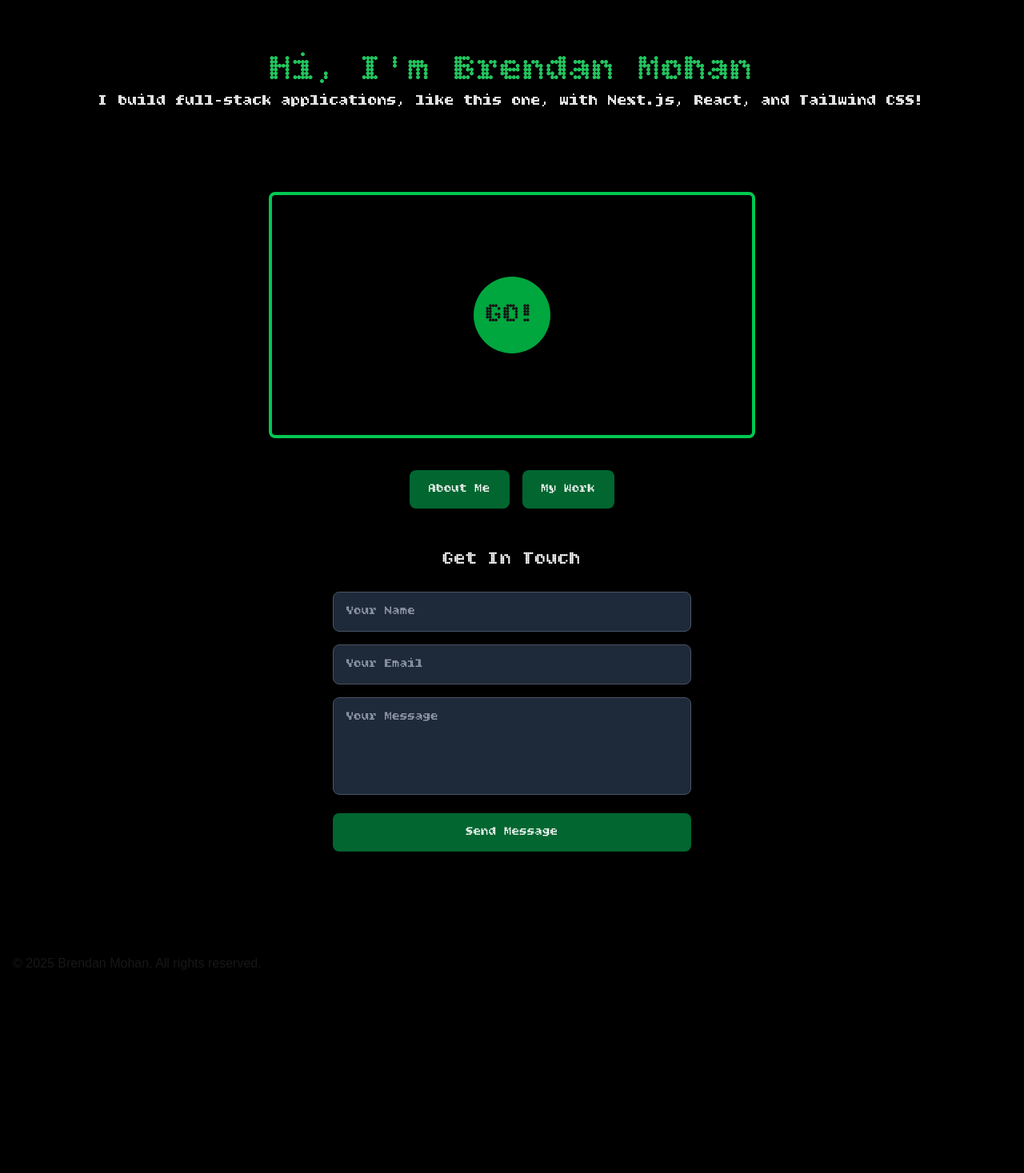
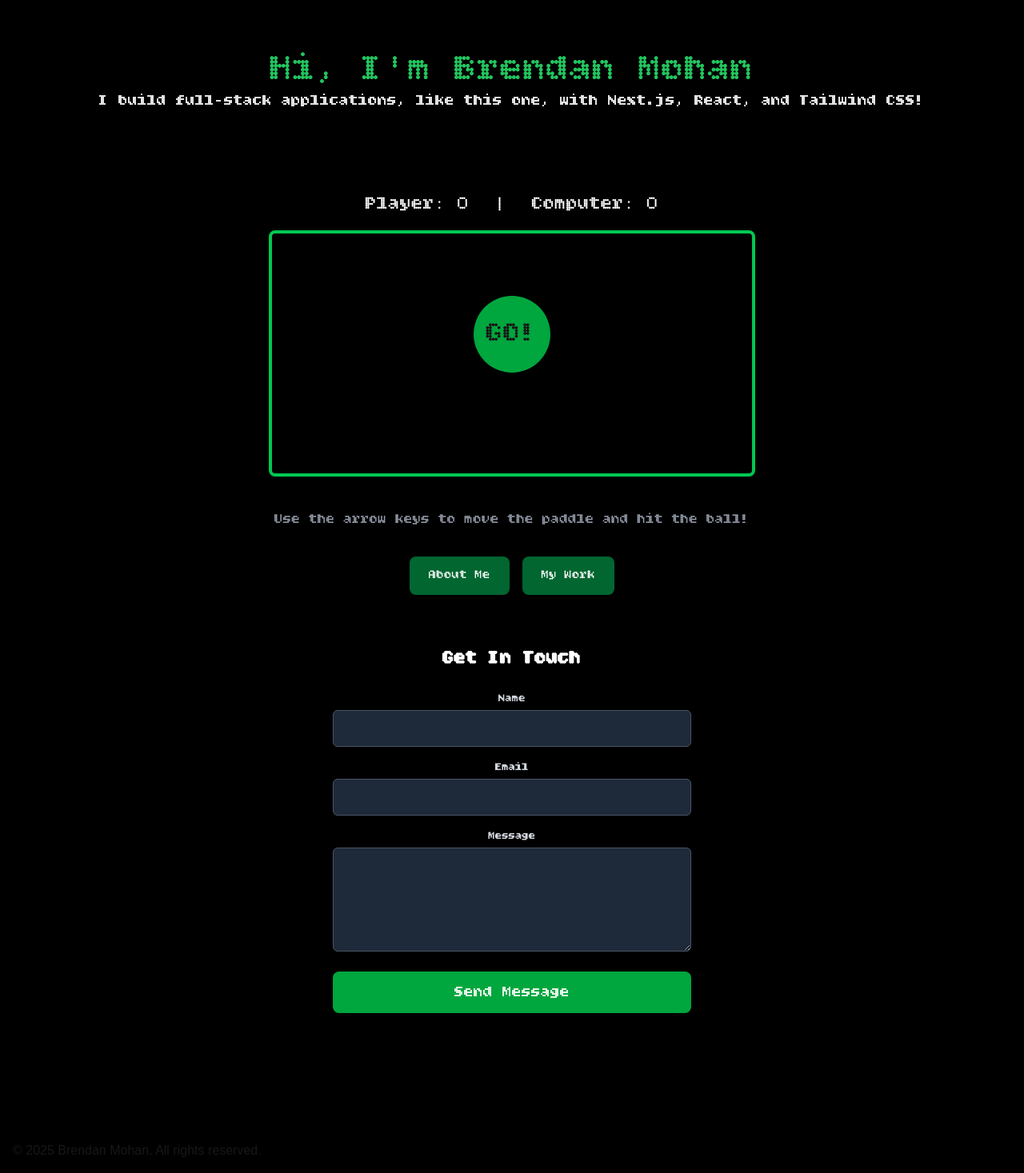
Before and after one commit to MoHanSolo/portfolio, a Next.js app: page / in a window 1280 px wide. Shown: the whole page at 80% size. Before the commit the page ends 1233 px from the top, so only its background shows below. Built offline with nearby package versions, Linux system fonts and the light colour scheme.

Commit message:
Fixed email form, added additional styling to about me & homepage, created scoreboard and stop/delay functionality for pong

```diff
--- a/app/page.tsx
+++ b/app/page.tsx
@@ -1,6 +1,7 @@
 import Image from "next/image";
 import PongPreview from "../components/pong-preview";
 import Pong from "../components/pong";
+import ContactForm from "../components/contact-form";
 
 export const metadata = {
   title: 'Brendan Mohan - Full Stack Developer',
@@ -22,6 +23,11 @@ export default function HomePage() {
           I build full-stack applications, like this one, with Next.js, React, and Tailwind CSS!
         </p>
         <Pong />
+
+        {/* Pong Instructions */}
+        <p className="text-lg text-gray-400 mt-4" style={{ fontFamily: 'Bitcount, Arial, Helvetica, sans-serif' }}>
+            Use the arrow keys to move the paddle and hit the ball!
+        </p>
 
         {/* Navigation Buttons */}
         <div className="flex justify-center space-x-4 mt-8">
@@ -47,48 +53,7 @@ export default function HomePage() {
           </a>
         </div>
 
-        {/* Contact Form */}
-        <div className="max-w-md mx-auto mt-12">
-          <h2 className="text-2xl mb-6 text-white" style={{ fontFamily: 'Bitcount, Arial, Helvetica, sans-serif' }}>
-            Get In Touch
-          </h2>
-          <form action="mailto:your-email@example.com" method="post" encType="text/plain" className="space-y-4">
-            <input
-              type="text"
-              name="name"
-              placeholder="Your Name"
-              className="w-full px-4 py-3 rounded-lg bg-gray-800 text-white placeholder-gray-400 border border-gray-600 focus:border-green-500 focus:outline-none"
-              style={{ fontFamily: 'Bitcount, Arial, Helvetica, sans-serif' }}
-              required
-            />
-            <input
-              type="email"
-              name="email"
-              placeholder="Your Email"
-              className="w-full px-4 py-3 rounded-lg bg-gray-800 text-white placeholder-gray-400 border border-gray-600 focus:border-green-500 focus:outline-none"
-              style={{ fontFamily: 'Bitcount, Arial, Helvetica, sans-serif' }}
-              required
-            />
-            <textarea
-              name="message"
-              placeholder="Your Message"
-              rows={4}
-              className="w-full px-4 py-3 rounded-lg bg-gray-800 text-white placeholder-gray-400 border border-gray-600 focus:border-green-500 focus:outline-none resize-none"
-              style={{ fontFamily: 'Bitcount, Arial, Helvetica, sans-serif' }}
-              required
-            ></textarea>
-            <button
-              type="submit"
-              className="w-full px-6 py-3 text-white rounded-lg hover:bg-green-700 transition"
-              style={{
-                backgroundColor: "#016630",
-                fontFamily: 'Bitcount, Arial, Helvetica, sans-serif'
-              }}
-            >
-              Send Message
-            </button>
-          </form>
-        </div>
+        <ContactForm />
       </section>
     </>
   );
--- /dev/null
+++ b/components/contact-form.tsx
@@ -0,0 +1,127 @@
+"use client";
+import { useState } from 'react';
+
+export default function ContactForm() {
+  const [isSubmitting, setIsSubmitting] = useState(false);
+  const [isSubmitted, setIsSubmitted] = useState(false);
+  const [error, setError] = useState('');
+
+  const handleSubmit = async (e: React.FormEvent) => {
+    e.preventDefault();
+    setIsSubmitting(true);
+    setError('');
+
+    const form = e.target as HTMLFormElement;
+    const formData = new FormData(form);
+
+    try {
+      const response = await fetch('https://formspree.io/f/manblbpd', {
+        method: 'POST',
+        body: formData,
+        headers: {
+          'Accept': 'application/json'
+        }
+      });
+
+      if (response.ok) {
+        setIsSubmitted(true);
+        form.reset();
+      } else {
+        throw new Error('Failed to send message');
+      }
+    } catch (error) {
+      console.error('Error:', error);
+      setError('Failed to send message. Please try again.');
+    }
+
+    setIsSubmitting(false);
+  };
+
+  return (
+    <div className="max-w-md mx-auto pt-16 text-xl text-gray-600 mb-8"
+            style={{
+              fontFamily: 'Bitcount, Arial, Helvetica, sans-serif',
+              color: 'white'
+            }}>
+      <h2 className="text-2xl font-bold mb-6 text-center text-white"
+          style={{ fontFamily: 'Bitcount, Arial, Helvetica, sans-serif' }}>
+        Get In Touch
+      </h2>
+
+      {isSubmitted ? (
+        <div className="text-center p-8 bg-green-900 rounded-lg border border-green-600">
+          <h3 className="text-2xl text-green-400 mb-2"
+              style={{ fontFamily: 'Bitcount, Arial, Helvetica, sans-serif' }}>
+            Message Sent Successfully! ✓
+          </h3>
+          <p className="text-gray-300 mb-4">
+            Thanks for reaching out! I'll get back to you as soon as possible.
+          </p>
+          <button
+            onClick={() => setIsSubmitted(false)}
+            className="px-6 py-3 bg-green-600 text-white rounded-lg hover:bg-green-700 transition"
+            style={{ fontFamily: 'Bitcount, Arial, Helvetica, sans-serif' }}
+          >
+            Send Another Message
+          </button>
+        </div>
+      ) : (
+        <form onSubmit={handleSubmit} className="space-y-4">
+          <div>
+            <label htmlFor="name" className="block text-sm font-medium text-gray-300 mb-1">
+              Name
+            </label>
+            <input
+              type="text"
+              id="name"
+              name="name"
+              required
+              className="w-full px-3 py-2 bg-gray-800 border border-gray-600 rounded-md text-white focus:outline-none focus:border-green-500"
+            />
+          </div>
+
+          <div>
+            <label htmlFor="email" className="block text-sm font-medium text-gray-300 mb-1">
+              Email
+            </label>
+            <input
+              type="email"
+              id="email"
+              name="email"
+              required
+              className="w-full px-3 py-2 bg-gray-800 border border-gray-600 rounded-md text-white focus:outline-none focus:border-green-500"
+            />
+          </div>
+
+          <div>
+            <label htmlFor="message" className="block text-sm font-medium text-gray-300 mb-1">
+              Message
+            </label>
+            <textarea
+              id="message"
+              name="message"
+              rows={4}
+              required
+              className="w-full px-3 py-2 bg-gray-800 border border-gray-600 rounded-md text-white focus:outline-none focus:border-green-500"
+            ></textarea>
+          </div>
+
+          {error && (
+            <div className="text-red-400 text-sm">
+              {error}
+            </div>
+          )}
+
+          <button
+            type="submit"
+            disabled={isSubmitting}
+            className="w-full px-6 py-3 bg-green-600 text-white rounded-lg hover:bg-green-700 transition disabled:opacity-50 disabled:cursor-not-allowed"
+            style={{ fontFamily: 'Bitcount, Arial, Helvetica, sans-serif' }}
+          >
+            {isSubmitting ? 'Sending...' : 'Send Message'}
+          </button>
+        </form>
+      )}
+    </div>
+  );
+}
--- a/components/pong.tsx
+++ b/components/pong.tsx
@@ -12,6 +12,9 @@ export default function Pong() {
   const canvasRef = useRef<HTMLCanvasElement>(null);
   const animationRef = useRef<number>(null);
   const [started, setStarted] = useState(false);
+  const [leftScore, setLeftScore] = useState(0);
+  const [rightScore, setRightScore] = useState(0);
+  const [gameOver, setGameOver] = useState(false);
 
   useEffect(() => {
     if (!started) return;
@@ -80,8 +83,28 @@ export default function Pong() {
         ballX = WIDTH - 20 - BALL_SIZE;
       }
 
-      // Ball out of bounds (reset)
-      if (ballX < 0 || ballX > WIDTH) {
+      // Ball out of bounds (handle scoring & reset)
+      if (ballX < 0) {
+        setRightScore(prev => {
+          const newScore = prev + 1;
+          if (newScore >= 5) {
+            setGameOver(true);
+          }
+          return newScore;
+        });
+        ballX = WIDTH / 2 - BALL_SIZE / 2;
+        ballY = HEIGHT / 2 - BALL_SIZE / 2;
+        ballVX = 3 * (Math.random() > 0.5 ? 1 : -1);
+        ballVY = 2 * (Math.random() > 0.5 ? 1 : -1);
+      }
+      if (ballX > WIDTH) {
+        setLeftScore(prev => {
+          const newScore = prev + 1;
+          if (newScore >= 5) {
+            setGameOver(true);
+          }
+          return newScore;
+        });
         ballX = WIDTH / 2 - BALL_SIZE / 2;
         ballY = HEIGHT / 2 - BALL_SIZE / 2;
         ballVX = 3 * (Math.random() > 0.5 ? 1 : -1);
@@ -90,6 +113,8 @@ export default function Pong() {
     }
 
     function loop() {
+      if (gameOver) return;
+
       update();
       draw();
       animationRef.current = requestAnimationFrame(loop);
@@ -117,7 +142,16 @@ export default function Pong() {
   }, [started]);
 
   return (
-    <div className="relative flex justify-center items-center mt-25 mb-10">
+    <div className="relative flex flex-col justify-center items-center mt-25 mb-10">
+
+      {/* Scoreboard */}
+      <div className="mb-4 text-white text-2xl"
+          style={{ fontFamily: 'Bitcount, Arial, Helvetica, sans-serif' }}>
+        <span>Player: {leftScore}</span>
+        <span className="mx-8">|</span>
+        <span>Computer: {rightScore}</span>
+      </div>
+
       <canvas
         ref={canvasRef}
         width={600}
@@ -134,6 +168,27 @@ export default function Pong() {
           GO!
         </button>
       )}
+      {gameOver && (
+  <div className="absolute inset-0 bg-black bg-opacity-90 flex items-center justify-center">
+    <div className="text-center text-white p-8">
+      <div className="text-4xl mb-4" style={{ fontFamily: 'Bitcount, Arial, Helvetica, sans-serif' }}>
+        {leftScore >= 5 ? "You Win!" : "Computer Wins!"}
+      </div>
+      <button
+        className="px-6 py-3 bg-green-600 text-white rounded-lg hover:bg-green-700 transition"
+        style={{ fontFamily: 'Bitcount, Arial, Helvetica, sans-serif' }}
+        onClick={() => {
+          setLeftScore(0);
+          setRightScore(0);
+          setGameOver(false);
+          setStarted(false);
+        }}
+      >
+        Play Again
+      </button>
+    </div>
+  </div>
+)}
     </div>
   )
 };
```
Also changed, not shown: app/about/page.tsx (+24 -6 lines).
